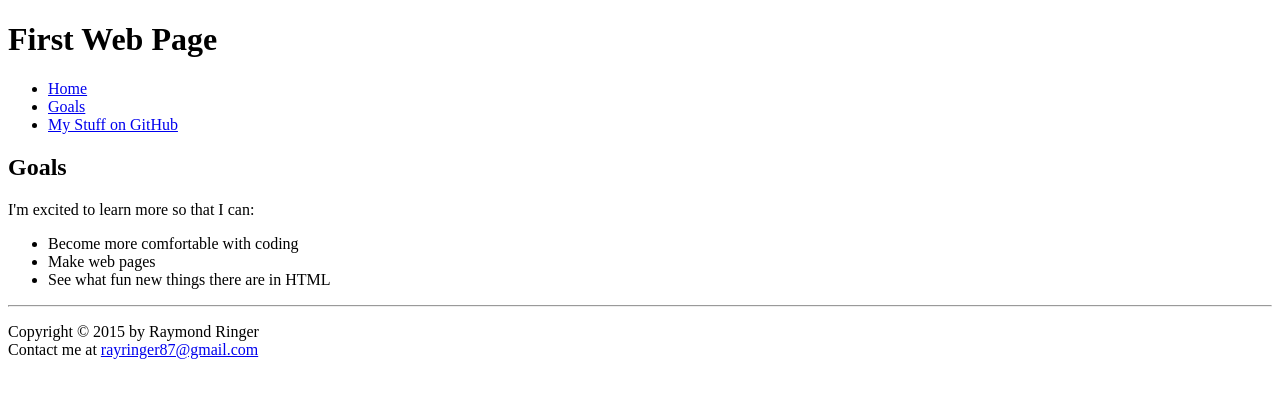
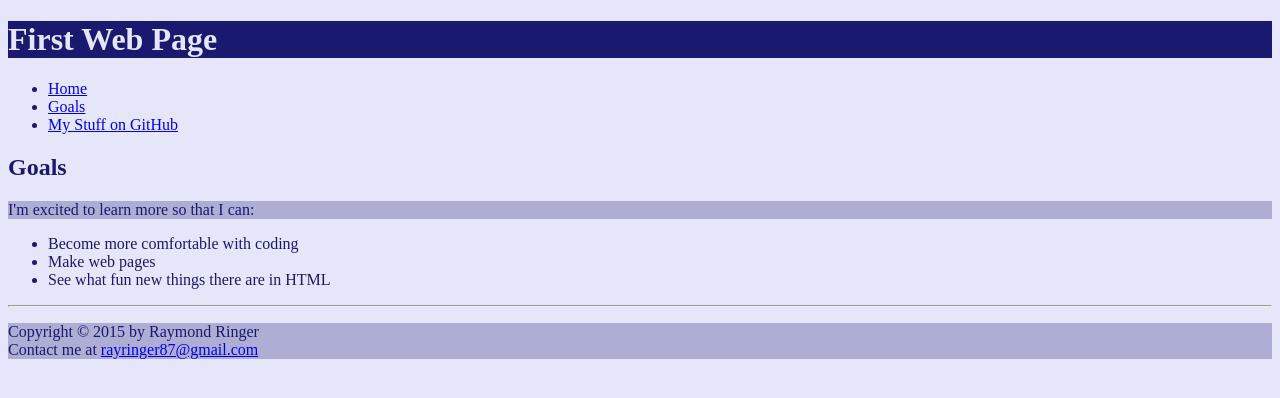
Before and after one commit to rayringer87/firstWebSite, a plain HTML site: page goals.html in a window 1280 px wide. Drawn offline with Linux system fonts and the light colour scheme.

Commit message:
updates for session 1 HW, practice pt-1

```diff
--- a/goals.html
+++ b/goals.html
@@ -3,6 +3,7 @@
 <head>
     <title>First Web Site</title>
     <meta charset="utf-8" />
+    <link rel="stylesheet" href="style.css">
 </head>
 <body>
 <header><h1>First Web Page</h1></header>
--- /dev/null
+++ b/style.css
@@ -0,0 +1,5 @@
+body { background-color: #E6E6FA;
+   color: #191970; }
+h1 { color: #E6E6FA;
+   background-color: #191970; }
+p { background-color: #AEAED4; }
```
Also changed, not shown: index.html (+1 -0 lines).
